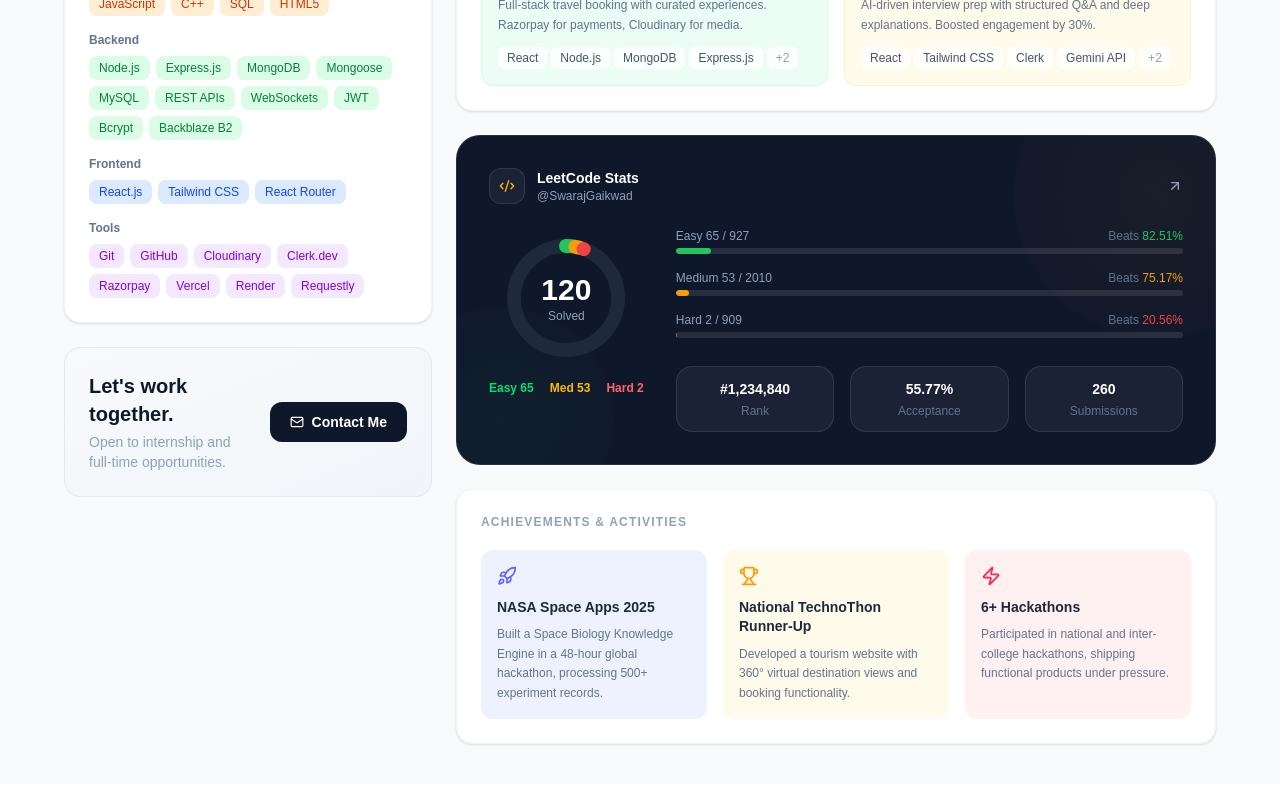
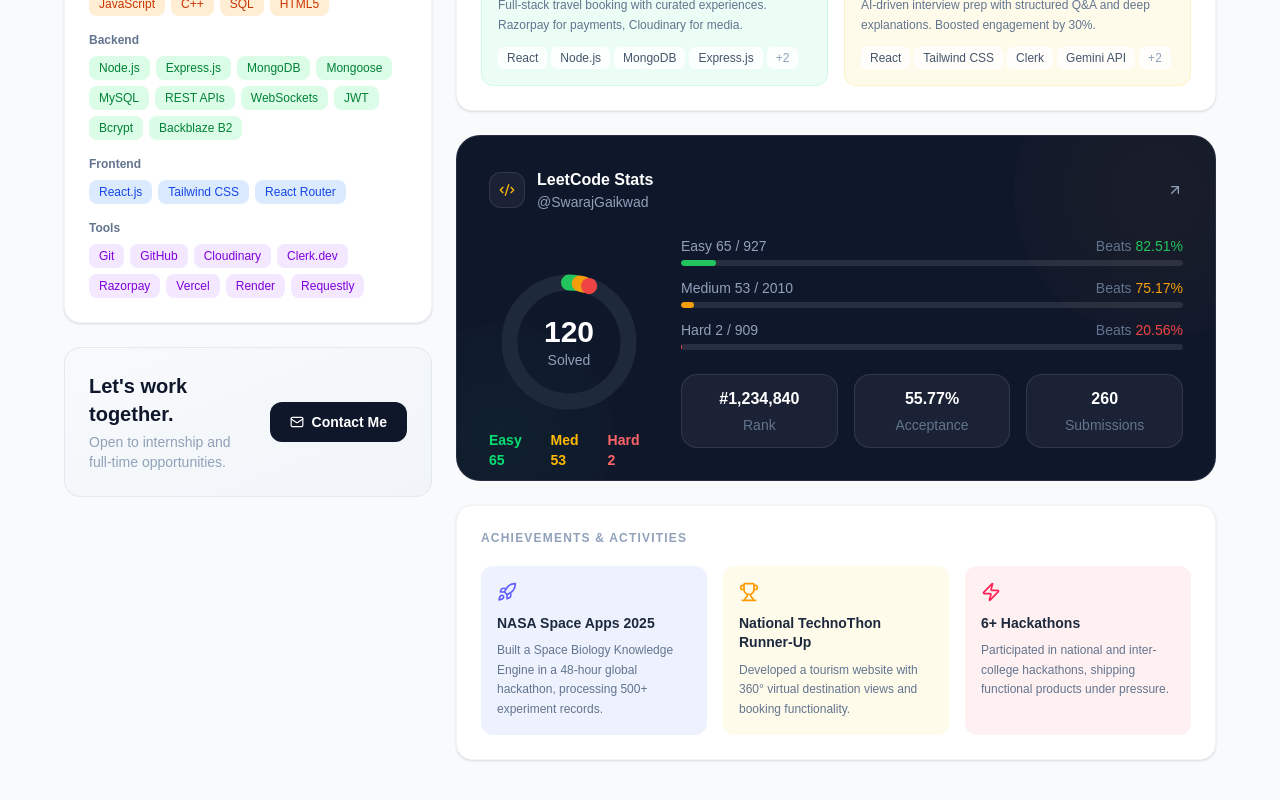
Before and after one commit to swaraj017/SwarajGaikwad, a React (Vite) app: page / in a window 1280 px wide. Shown: the part 1019-1819 px from the top of the page. Built offline with nearby package versions, Linux system fonts and the light colour scheme.

Commit message:
Update LeetCodeCard.jsx

```diff
--- a/src/components/LeetCodeCard.jsx
+++ b/src/components/LeetCodeCard.jsx
@@ -21,52 +21,40 @@
   const radius = 52;
   const circ = 2 * Math.PI * radius;
 
-  const easyFrac = stats.easy.solved / stats.totalProblems;
-  const medFrac = stats.medium.solved / stats.totalProblems;
-  const hardFrac = stats.hard.solved / stats.totalProblems;
-  const gap = 0.012;
-
-  const easyDash = circ * easyFrac;
-  const medDash = circ * medFrac;
-  const hardDash = circ * hardFrac;
+  const easyDash = circ * (stats.easy.solved / stats.totalProblems);
+  const medDash = circ * (stats.medium.solved / stats.totalProblems);
+  const hardDash = circ * (stats.hard.solved / stats.totalProblems);
 
   const easyOffset = 0;
-  const medOffset = -(easyDash + circ * gap);
-  const hardOffset = -(easyDash + circ * gap + medDash + circ * gap);
+  const medOffset = -(easyDash + circ * 0.012);
+  const hardOffset = -(easyDash + circ * 0.012 + medDash + circ * 0.012);
 
   return (
-    <div className="bg-slate-900 rounded-3xl p-8 relative overflow-hidden border border-white/10">
+    <div className="bg-slate-900 rounded-3xl p-6 sm:p-8 relative overflow-hidden border border-white/10">
 
-      {/* Glow Effects (same as Hero) */}
+      {/* Glow Effects */}
       <div
-        className="absolute top-0 right-0 w-72 h-72 rounded-full opacity-5"
-        style={{
-          background: "radial-gradient(circle, #f59e0b, transparent)",
-          transform: "translate(30%,-30%)",
-        }}
+        className="absolute top-0 right-0 w-40 h-40 sm:w-72 sm:h-72 rounded-full opacity-5 hidden sm:block"
+        style={{ background: "radial-gradient(circle, #f59e0b, transparent)", transform: "translate(30%,-30%)" }}
       />
       <div
-        className="absolute bottom-0 left-0 w-56 h-56 rounded-full opacity-5"
-        style={{
-          background: "radial-gradient(circle, #22c55e, transparent)",
-          transform: "translate(-30%,30%)",
-        }}
+        className="absolute bottom-0 left-0 w-32 h-32 sm:w-56 sm:h-56 rounded-full opacity-5 hidden sm:block"
+        style={{ background: "radial-gradient(circle, #22c55e, transparent)", transform: "translate(-30%,30%)" }}
       />
 
       <div className="relative">
 
         {/* Header */}
-        <div className="flex items-center justify-between mb-6">
+        <div className="flex items-center justify-between mb-4 sm:mb-6">
           <div className="flex items-center gap-3">
             <div className="w-9 h-9 rounded-xl bg-white/5 border border-white/10 flex items-center justify-center">
               <Code2 size={16} className="text-amber-400" />
             </div>
             <div>
-              <p className="text-white text-sm font-semibold">LeetCode Stats</p>
-              <p className="text-slate-400 text-xs">@SwarajGaikwad</p>
+              <p className="text-white text-sm sm:text-base font-semibold">LeetCode Stats</p>
+              <p className="text-slate-400 text-xs sm:text-sm">@SwarajGaikwad</p>
             </div>
           </div>
-
           <a
             href="https://leetcode.com/SwarajGaikwad"
             target="_blank"
@@ -78,70 +66,31 @@
         </div>
 
         {/* Content */}
-        <div className="flex flex-col sm:flex-row gap-8">
+        <div className="flex flex-col sm:flex-row gap-6 sm:gap-8 items-center">
 
           {/* Donut */}
-          <div className="flex flex-col items-center gap-3">
-            <div className="relative">
-              <svg width="140" height="140" viewBox="0 0 140 140">
-                <circle
-                  cx="70"
-                  cy="70"
-                  r={radius}
-                  fill="none"
-                  stroke="#1e293b"
-                  strokeWidth="14"
-                />
-
-                <circle
-                  cx="70"
-                  cy="70"
-                  r={radius}
-                  fill="none"
-                  stroke="#22c55e"
-                  strokeWidth="14"
-                  strokeDasharray={`${easyDash} ${circ}`}
-                  strokeDashoffset={easyOffset}
-                  strokeLinecap="round"
+          <div className="w-36 h-36 sm:w-40 sm:h-40 flex-shrink-0 relative">
+            <svg viewBox="0 0 140 140" className="w-full h-full">
+              <circle cx="70" cy="70" r={radius} fill="none" stroke="#1e293b" strokeWidth="14" />
+              <circle cx="70" cy="70" r={radius} fill="none" stroke="#22c55e" strokeWidth="14"
+                strokeDasharray={`${easyDash} ${circ}`} strokeDashoffset={easyOffset} strokeLinecap="round"
                 style={{ transform: "rotate(-90deg)", transformOrigin: "50% 50%" }}
               />
-
-                <circle
-                  cx="70"
-                  cy="70"
-                  r={radius}
-                  fill="none"
-                  stroke="#f59e0b"
-                  strokeWidth="14"
-                  strokeDasharray={`${medDash} ${circ}`}
-                  strokeDashoffset={medOffset}
-                  strokeLinecap="round"
+              <circle cx="70" cy="70" r={radius} fill="none" stroke="#f59e0b" strokeWidth="14"
+                strokeDasharray={`${medDash} ${circ}`} strokeDashoffset={medOffset} strokeLinecap="round"
                 style={{ transform: "rotate(-90deg)", transformOrigin: "50% 50%" }}
               />
-
-                <circle
-                  cx="70"
-                  cy="70"
-                  r={radius}
-                  fill="none"
-                  stroke="#ef4444"
-                  strokeWidth="14"
-                  strokeDasharray={`${hardDash} ${circ}`}
-                  strokeDashoffset={hardOffset}
-                  strokeLinecap="round"
+              <circle cx="70" cy="70" r={radius} fill="none" stroke="#ef4444" strokeWidth="14"
+                strokeDasharray={`${hardDash} ${circ}`} strokeDashoffset={hardOffset} strokeLinecap="round"
                 style={{ transform: "rotate(-90deg)", transformOrigin: "50% 50%" }}
               />
             </svg>
 
             <div className="absolute inset-0 flex flex-col items-center justify-center">
-                <span className="text-3xl font-bold text-white">
-                  {stats.totalSolved}
-                </span>
-                <span className="text-xs text-slate-400">Solved</span>
+              <span className="text-2xl sm:text-3xl font-bold text-white">{stats.totalSolved}</span>
+              <span className="text-xs sm:text-sm text-slate-400">Solved</span>
             </div>
-            </div>
-
-            <div className="flex gap-4 text-xs font-semibold">
+            <div className="flex gap-3 mt-2 text-xs sm:text-sm font-semibold justify-center">
               <span className="text-green-400">Easy {stats.easy.solved}</span>
               <span className="text-amber-400">Med {stats.medium.solved}</span>
               <span className="text-red-400">Hard {stats.hard.solved}</span>
@@ -149,13 +98,11 @@
           </div>
 
           {/* Stats + Bars */}
-          <div className="flex-1 flex flex-col gap-4 justify-center">
+          <div className="flex-1 flex flex-col gap-3 justify-center min-w-0 w-full">
             {diffConfig.map(({ label, solved, total, color, beat }) => (
               <div key={label}>
-                <div className="flex justify-between text-xs mb-1">
-                  <span className="text-slate-400">
-                    {label} {solved} / {total}
-                  </span>
+                <div className="flex justify-between text-xs sm:text-sm mb-1">
+                  <span className="text-slate-400 min-w-0 truncate">{label} {solved} / {total}</span>
                   <span className="text-slate-500">
                     Beats <span style={{ color }}>{beat}</span>
                   </span>
@@ -164,18 +111,14 @@
                 <div className="h-1.5 bg-white/10 rounded-full overflow-hidden">
                   <div
                     className="h-full rounded-full"
-                    style={{
-                      width: `${(solved / total) * 100}%`,
-                      backgroundColor: color,
-                      transition: "width 1s ease",
-                    }}
+                    style={{ width: `${(solved / total) * 100}%`, backgroundColor: color, transition: "width 1s ease" }}
                   />
                 </div>
               </div>
             ))}
 
             {/* Quick Stats */}
-            <div className="flex gap-4 mt-3">
+            <div className="flex flex-col sm:flex-row gap-2 sm:gap-4 mt-3">
               {[
                 { label: "Rank", value: `#${stats.rank}` },
                 { label: "Acceptance", value: `${stats.acceptance}%` },
@@ -183,10 +126,10 @@
               ].map(({ label, value }) => (
                 <div
                   key={label}
-                  className="flex-1 bg-white/5 border border-white/10 rounded-2xl px-4 py-3 text-center"
+                  className="flex-1 bg-white/5 border border-white/10 rounded-2xl px-3 py-2 sm:px-4 sm:py-3 text-center min-w-0"
                 >
-                  <p className="text-white font-semibold text-sm">{value}</p>
-                  <p className="text-slate-500 text-xs mt-1">{label}</p>
+                  <p className="text-white font-semibold text-sm sm:text-base truncate">{value}</p>
+                  <p className="text-slate-500 text-xs sm:text-sm mt-1">{label}</p>
                 </div>
               ))}
             </div>
```
Lines whose indentation alone changed are shown as unchanged.
